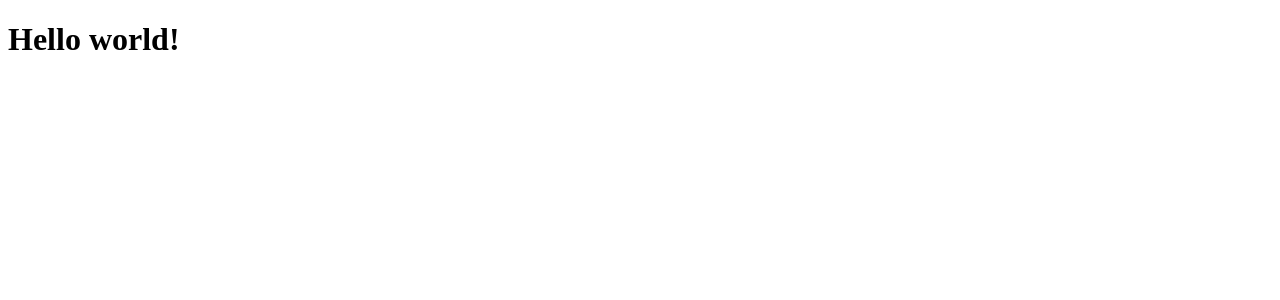
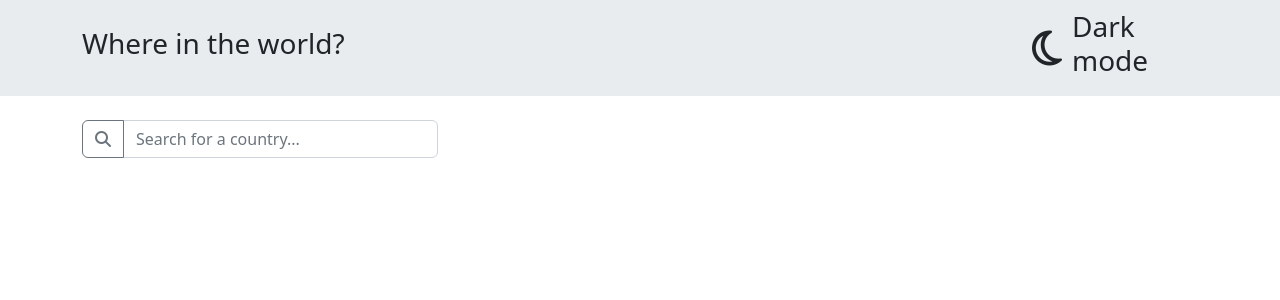
Before and after one commit to BsBou/where-in-the-world-, a PHP site: page / in a window 1280 px wide. Shown: the top 300 px of the page. Run offline with PHP 8.4, Linux system fonts and the light colour scheme; some libraries are stand-ins or nearby versions.

Commit message:
Header and search input

```diff
--- a/index.html
+++ b/index.html
@@ -4,12 +4,36 @@
   <meta charset="UTF-8">
   <meta http-equiv="X-UA-Compatible" content="IE=edge">
   <meta name="viewport" content="width=device-width, initial-scale=1.0">
+  <link href="https://cdn.jsdelivr.net/npm/bootstrap@5.2.0/dist/css/bootstrap.min.css" rel="stylesheet" integrity="sha384-gH2yIJqKdNHPEq0n4Mqa/HGKIhSkIHeL5AyhkYV8i59U5AR6csBvApHHNl/vI1Bx" crossorigin="anonymous">
   <link rel="stylesheet" href="/stylesheets/build/index.css">
+  <script src="https://kit.fontawesome.com/4099c4e985.js" crossorigin="anonymous"></script>
   <title>Where in the world?</title>
 </head>
 <body>
-  <h1>
-    Hello world!
-  </h1>
+  <div id="header" class="d-flex align-items-center">
+    <div class="container">
+      <div class="row d-flex align-items-center">
+        <div class="col-10">
+          <h3 >Where in the world?</h3>
+        </div>
+        <div class="col-2 d-flex justify-content-center align-items-center">
+          <i class="fa-solid fa-moon"></i>
+          <h3>Dark mode</h3>
+        </div>
+      </div>
+    </div>
+  </div>
+  <div id="search">
+    <div class="container">
+      <div class="row">
+        <div class="col-4">
+          <div class="input-group py-4">
+            <button class="btn btn-outline-secondary" type="button" id="button-addon1"><i class="fa-solid fa-magnifying-glass"></i></button>
+            <input type="text" class="form-control" placeholder="Search for a country..." aria-label="Example text with button addon" aria-describedby="button-addon1">
+          </div>
+        </div>
+      </div>
+    </div>
+  </div>
 </body>
 </html>
--- a/stylesheets/build/index.css
+++ b/stylesheets/build/index.css
@@ -1,3 +1,15 @@
+html {
+  font-size: 16px;
+}
 
+#header {
+  height: 6rem;
+  background-color: #E9ECEF;
+}
+#header i {
+  font-weight: 400;
+  font-size: 2.5em;
+  padding-right: 0.25em;
+}
 
 /*# sourceMappingURL=index.css.map */
--- a/stylesheets/source/index.scss
+++ b/stylesheets/source/index.scss
@@ -1 +1,19 @@
 // run  sass stylesheets/source/index.scss stylesheets/build/index.css to process Sass
+
+
+//Colors
+$white: #F8F9FA;
+$light-grey: #E9ECEF;
+html{
+  font-size: 16px;
+}
+#header{
+  height: 6rem;
+  background-color: $light-grey;
+
+  i{
+    font-weight: 400;
+    font-size: 2.5em;
+    padding-right: 0.25em;
+  }
+}
```
Also changed, not shown: 1 other file.
